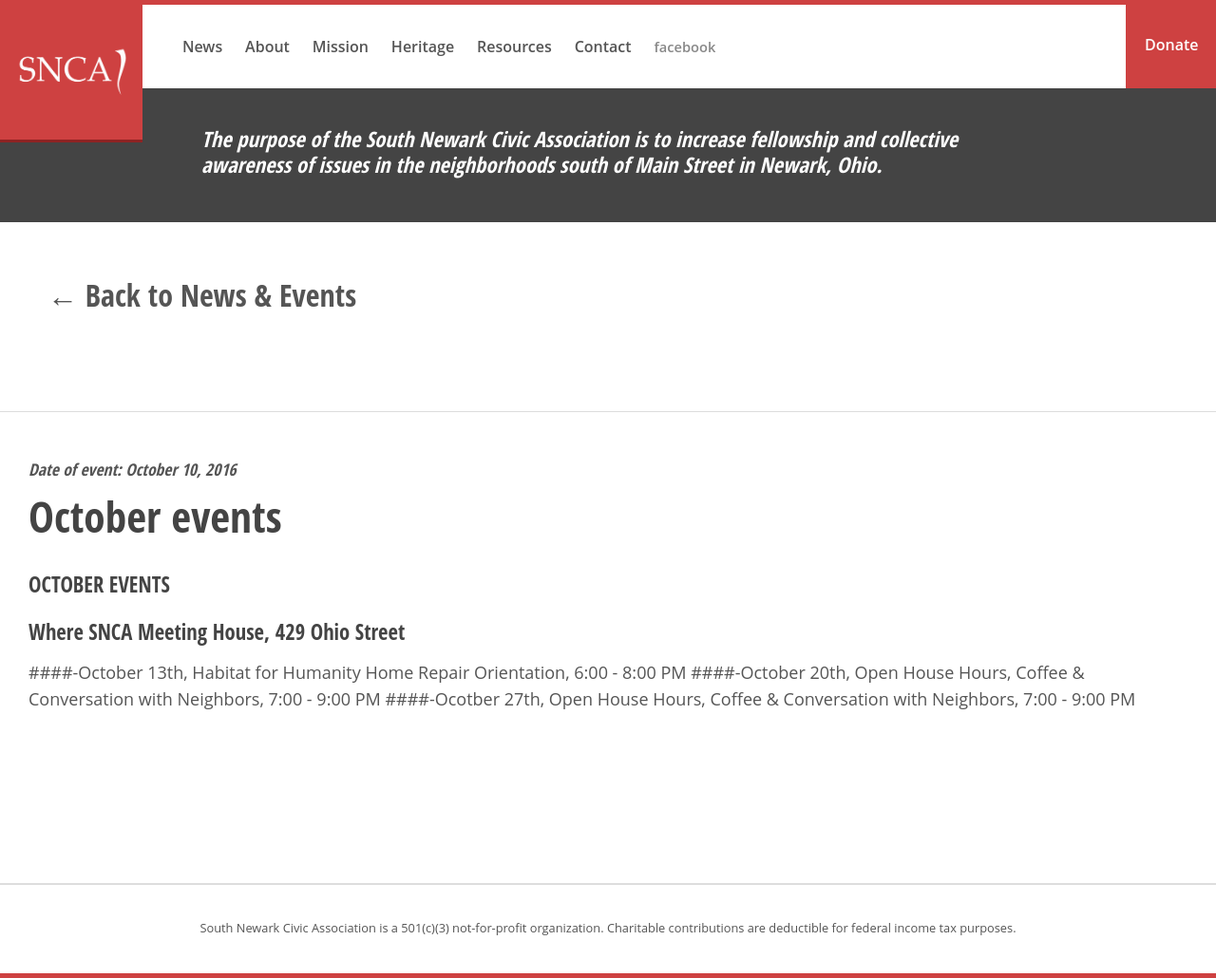
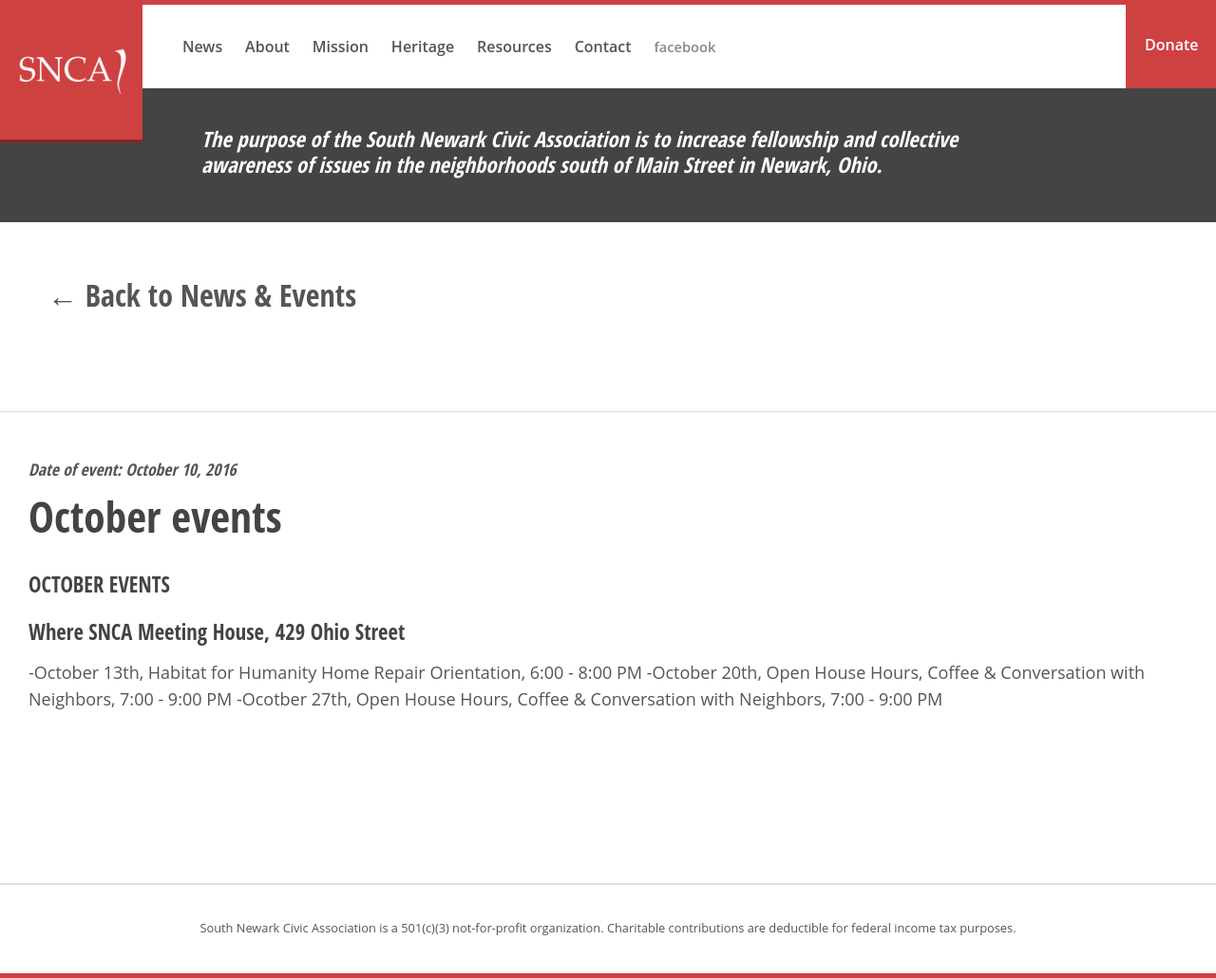
Before and after one commit to jeremyeblake/mysouthnewark, a Jekyll site: the page built from _posts/news/2016-10-12-October Events.md, in a window 1280 px wide. Shown: the whole page at 95% size. Built offline with Jekyll 4.4.1, drawn with Linux system fonts in a browser that asks for light colours.

```diff
--- a/_posts/news/2016-10-12-October Events.md
+++ b/_posts/news/2016-10-12-October Events.md
@@ -11,8 +11,8 @@ post_largeimg03: SouthNewarkMugsB.jpg
 ###  OCTOBER EVENTS
 ### Where SNCA Meeting House, 429 Ohio Street
 
-####-October 13th, Habitat for Humanity Home Repair Orientation, 6:00 - 8:00 PM
-####-October 20th, Open House Hours,
+-October 13th, Habitat for Humanity Home Repair Orientation, 6:00 - 8:00 PM
+-October 20th, Open House Hours,
 	Coffee & Conversation with Neighbors, 7:00 - 9:00 PM
-####-Ocotber 27th, Open House Hours,
+-Ocotber 27th, Open House Hours,
 	Coffee & Conversation with Neighbors, 7:00 - 9:00 PM
```
